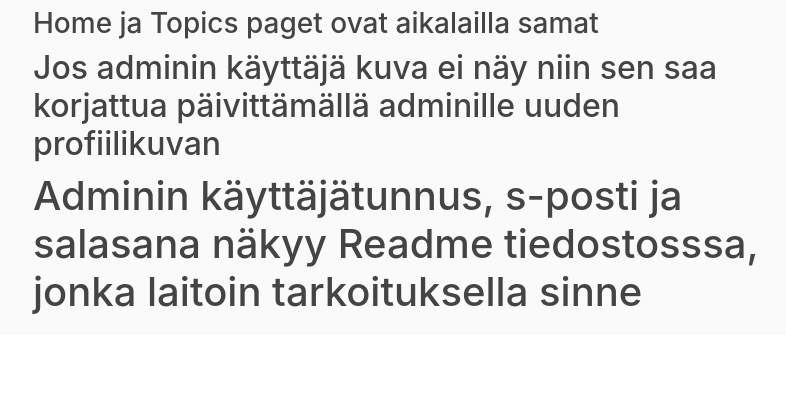
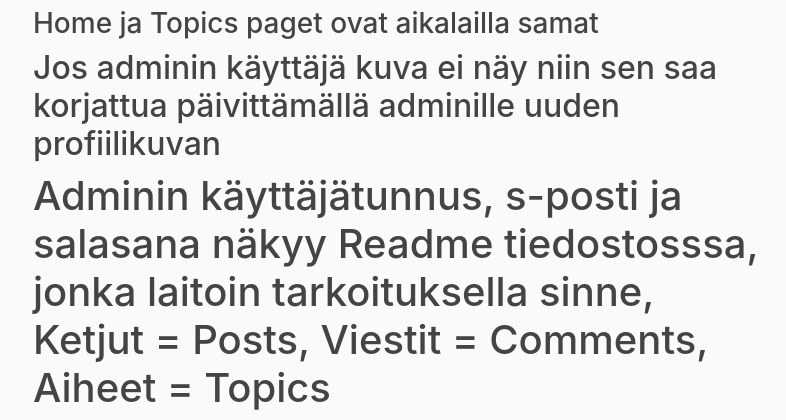
Before and after one commit to pronom8/Web-project, a Flask app: page /about in a window 1280 px wide. Shown: the part 465-885 px from the top of the page, without its empty margins (52-838 px from the left). Before the commit the page ends 779 px from the top, so only its background shows below. Run offline with Flask 3, Linux system fonts and the light colour scheme; some libraries are stand-ins or nearby versions.

Commit message:
more detailed info here

```diff
--- a/flaskblog/templates/about.html
+++ b/flaskblog/templates/about.html
@@ -11,7 +11,7 @@
     <h3>--------------------------------------------------------</h3>
     <h3>Home ja Topics paget ovat aikalailla samat</h3>
     <h2>Jos adminin käyttäjä kuva ei näy niin sen saa korjattua päivittämällä adminille uuden profiilikuvan</h2>
-    <h1>Adminin käyttäjätunnus, s-posti ja salasana näkyy Readme tiedostosssa, jonka laitoin tarkoituksella sinne</h1>
+    <h1>Adminin käyttäjätunnus, s-posti ja salasana näkyy Readme tiedostosssa, jonka laitoin tarkoituksella sinne, Ketjut = Posts, Viestit = Comments, Aiheet = Topics</h1>
     <h2></h2>
 
 
```
